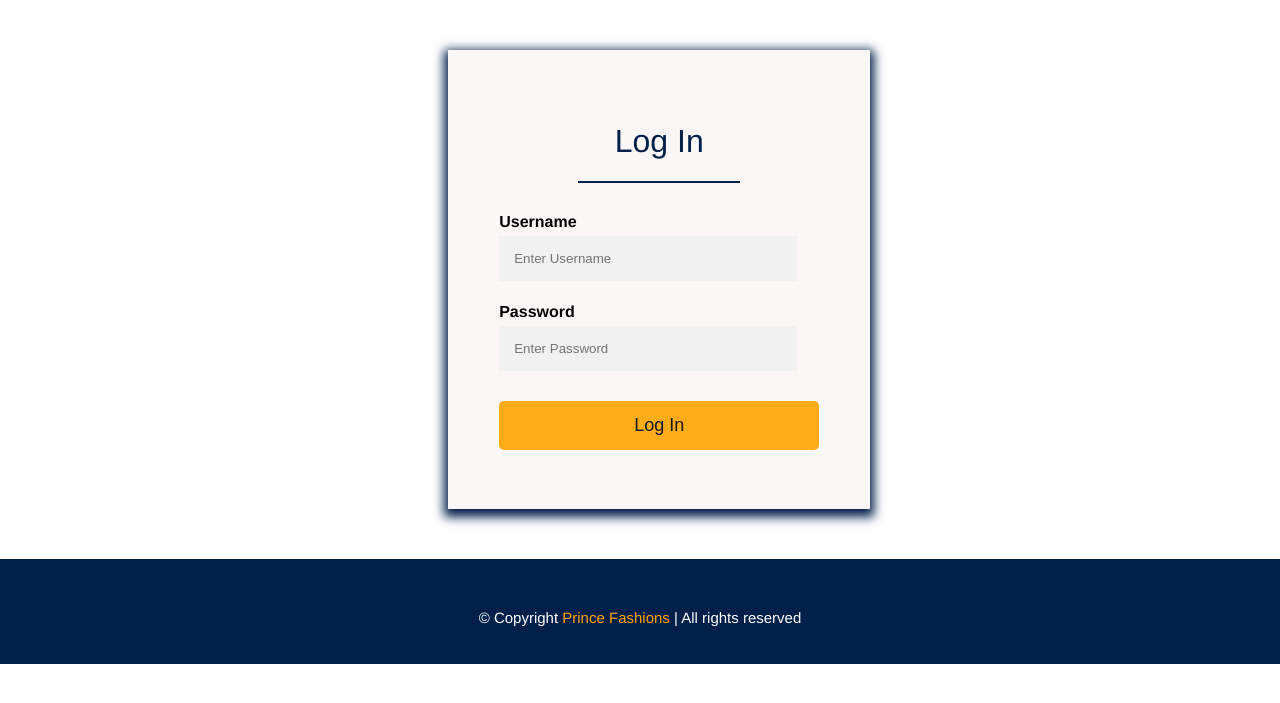
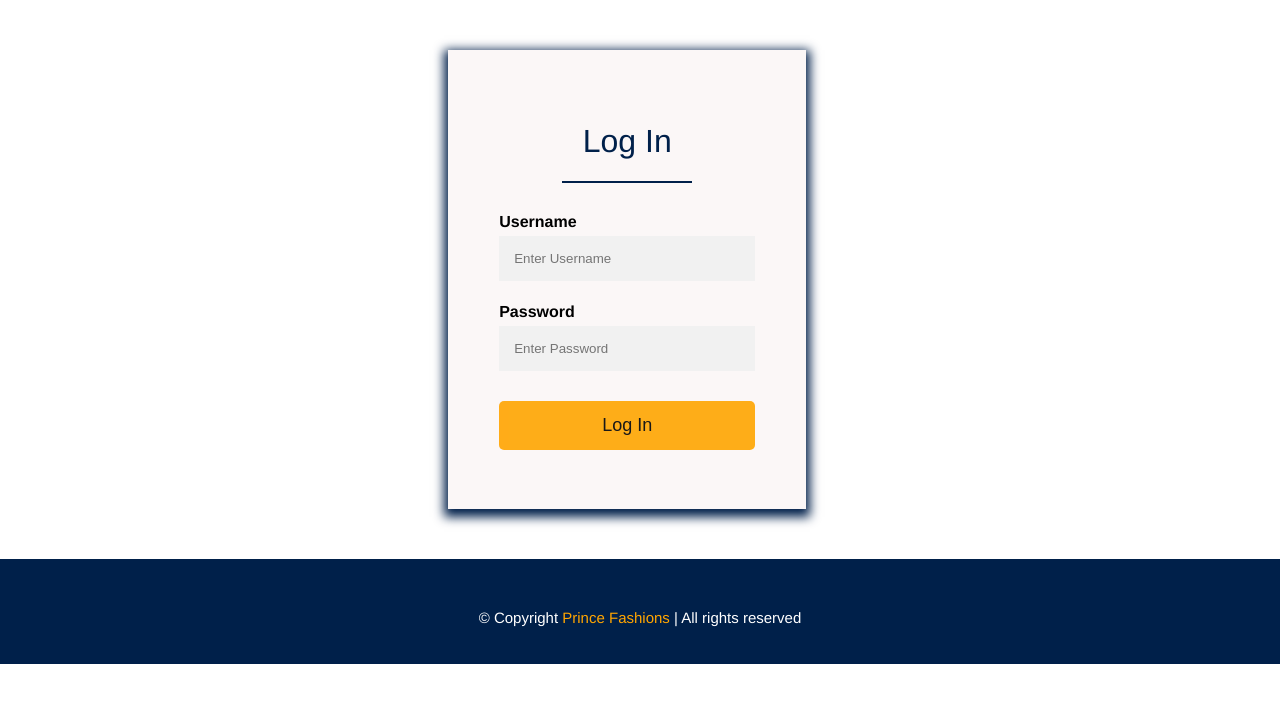
Before and after one commit to harinda05/Fashion-Store-Ecommerce, a PHP site: page /login.php in a window 1280 px wide. Shown: the part 75-778 px from the top of the page. Run offline with PHP 8.4, Linux system fonts and the light colour scheme.

Commit message:
css update

```diff
--- a/css/styles.css
+++ b/css/styles.css
@@ -346,6 +346,51 @@ div{
 }
 
 .form input[type=submit]{
+    background-color: #FFA500;
+    /*color: white;*/
+    display: inline-block;
+    border-radius: 5px;
+    padding: 14px 20px;
+    margin: 8px 0;
+    border: none;
+    cursor: pointer;
+    width: 100%;
+    opacity: 0.9;
+    font-size: 18px;
+}
+
+/*login*/
+.form1{
+	background-color: #fbf7f7;
+	width: 20%;
+	margin-left: 35%;
+	margin-top: 50px;
+	margin-bottom: 50px;
+	padding: 4%;
+	box-shadow: 0px 4px 10px 4px #00204A;
+}
+
+.form1 h1{
+	color: #00204A;
+	text-align: center;
+	font-weight: normal;
+}
+
+.form1 input[type=text], input[type=password] {
+    width: 100% !important;
+    padding: 15px;
+    margin: 5px 0 22px 0;
+    display: inline-block;
+    border: none;
+    background: #f1f1f1;
+}
+
+.form1 input[type=text]:focus, input[type=password]:focus {
+    background-color: #ddd;
+    outline: none;
+}
+
+.form1 input[type=submit]{
     background-color: #FFA500;
     /*color: white;*/
     display: inline-block;
--- a/login.php
+++ b/login.php
@@ -24,7 +24,7 @@ else{
 
 	echo '<div class="main_body">
 		<form method="Post" action="/fashion/php/login_f.php">
-		<div class="form">
+		<div class="form1">
 			<h1>Log In</h1>
 			<hr style="border: 1.5px solid #00204A; margin-bottom: 30px; width: 50%;">
 
@@ -35,8 +35,6 @@ else{
 
     		<label for="password"><b>Password</b></label>
     		<input type="password" placeholder="Enter Password" name="password" required>
-
-
 
 			<input type="submit" value="Log In">
 
--- a/pages/applicant/login.php
+++ b/pages/applicant/login.php
@@ -24,7 +24,7 @@ else{
 
 	echo '<div class="main_body">
 		<form method="Post" action="/fashion/php/login_f.php">
-		<div class="form">
+		<div class="form1">
 			<h1>Log In</h1>
 			<hr style="border: 1.5px solid #00204A; margin-bottom: 30px; width: 50%;">
 
```
